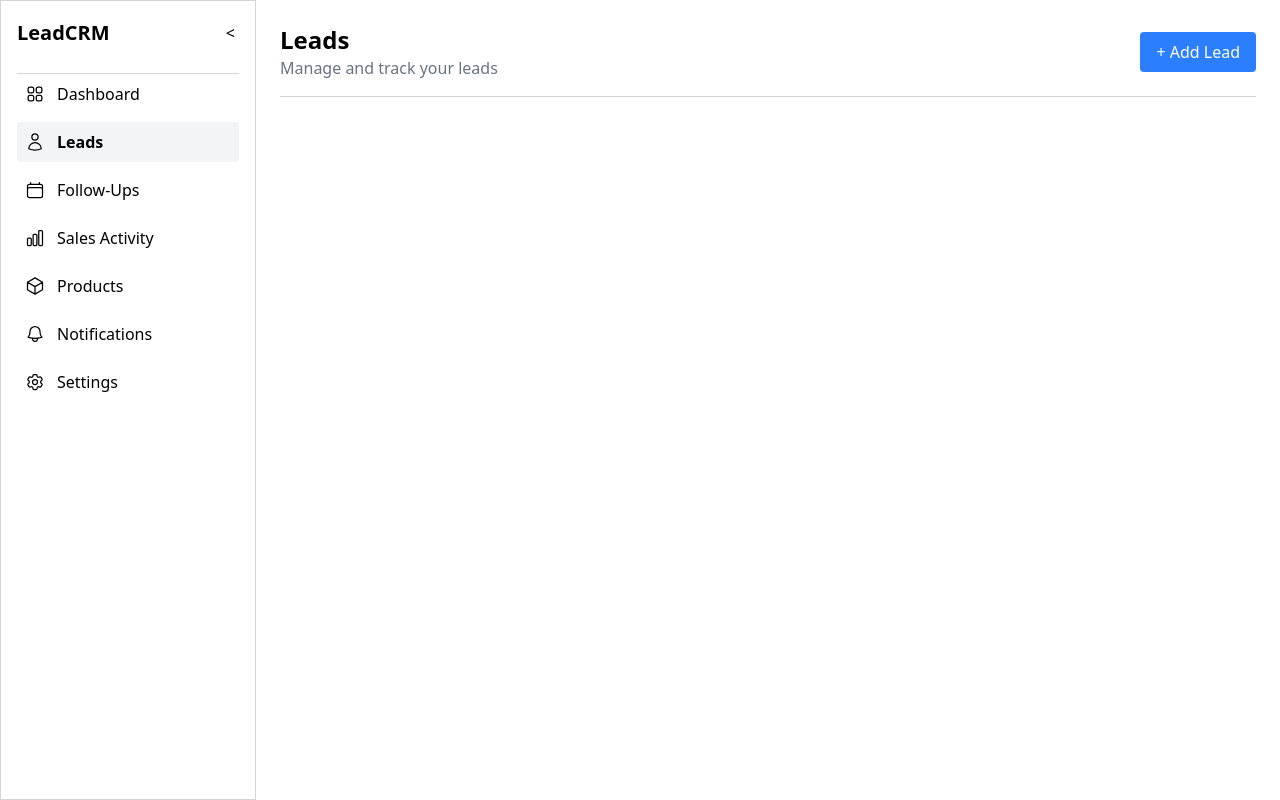
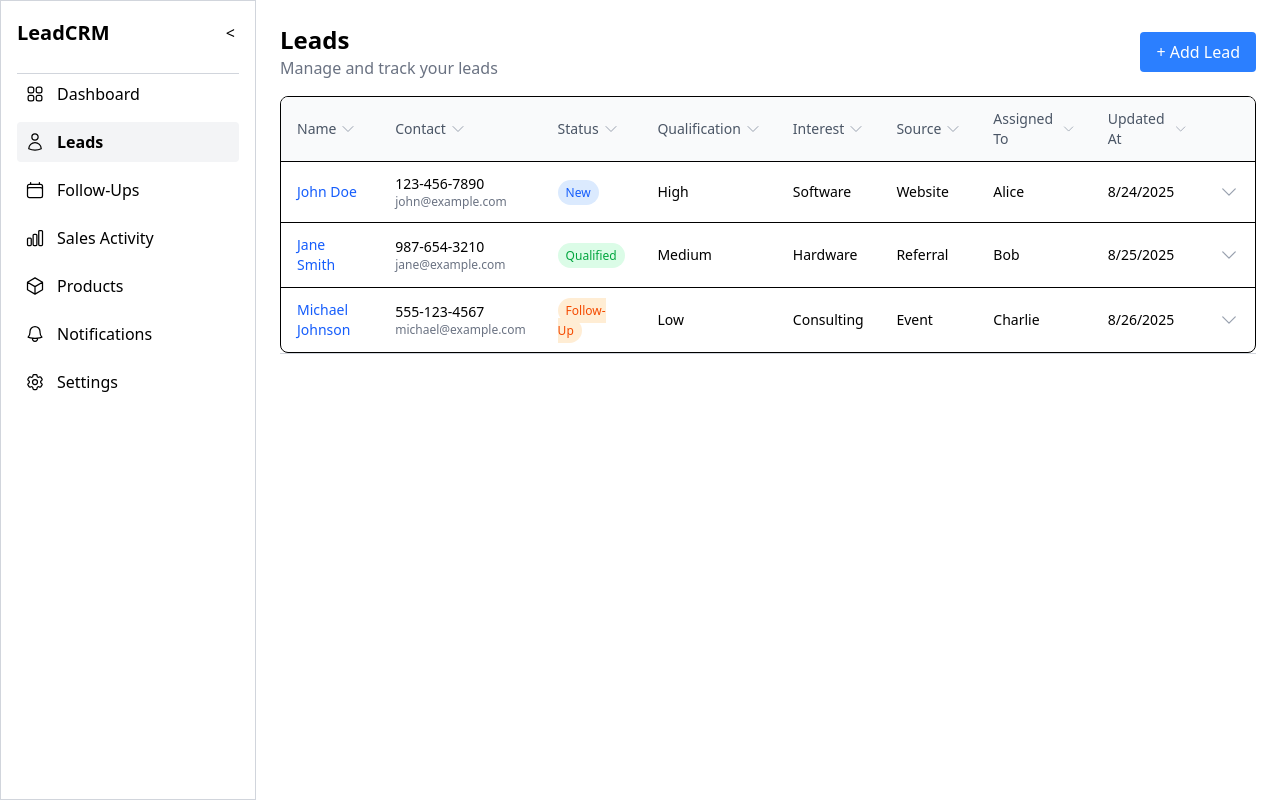
Before and after one commit to subhashdippu/2, a React (Vite) app: page / in a window 1280 px wide. Built offline with nearby package versions, Linux system fonts and the light colour scheme.

Commit message:
adding leadtable

```diff
--- /dev/null
+++ b/src/components/LeadTable.jsx
@@ -0,0 +1,73 @@
+import { ChevronDownIcon } from "@heroicons/react/24/outline";
+
+const statusColors = {
+  New: "bg-blue-100 text-blue-600",
+  Qualified: "bg-green-100 text-green-600",
+  Converted: "bg-purple-100 text-purple-600",
+  "Follow-Up": "bg-orange-100 text-orange-600",
+  "In Progress": "bg-yellow-100 text-yellow-600",
+};
+
+export default function LeadTable({ leads }) {
+  return (
+    <div className="overflow-x-auto border rounded-lg bg-white">
+      <table className="w-full text-sm text-left">
+        <thead className="bg-gray-50">
+          <tr>
+            {[
+              "Name",
+              "Contact",
+              "Status",
+              "Qualification",
+              "Interest",
+              "Source",
+              "Assigned To",
+              "Updated At",
+            ].map((col) => (
+              <th key={col} className="px-4 py-3 font-medium text-gray-600">
+                <div className="flex items-center gap-1">
+                  {col} <ChevronDownIcon className="w-4 h-4 text-gray-400" />
+                </div>
+              </th>
+            ))}
+            <th></th>
+          </tr>
+        </thead>
+        <tbody>
+          {leads.map((lead) => (
+            <tr key={lead._id} className="border-t">
+              <td className="px-4 py-3 text-blue-600 font-medium">
+                {lead.name}
+              </td>
+              <td className="px-4 py-3">
+                {lead.phone}
+                {lead.email ? (
+                  <div className="text-xs text-gray-500">{lead.email}</div>
+                ) : null}
+              </td>
+              <td className="px-4 py-3">
+                <span
+                  className={`px-2 py-1 rounded-full text-xs font-medium ${
+                    statusColors[lead.status] || "bg-gray-100 text-gray-600"
+                  }`}
+                >
+                  {lead.status}
+                </span>
+              </td>
+              <td className="px-4 py-3">{lead.qualification}</td>
+              <td className="px-4 py-3">{lead.interestField}</td>
+              <td className="px-4 py-3">{lead.source}</td>
+              <td className="px-4 py-3">{lead.assignedTo}</td>
+              <td className="px-4 py-3">
+                {new Date(lead.updatedAt).toLocaleDateString()}
+              </td>
+              <td className="px-4 py-3 text-right">
+                <ChevronDownIcon className="w-5 h-5 text-gray-400 cursor-pointer" />
+              </td>
+            </tr>
+          ))}
+        </tbody>
+      </table>
+    </div>
+  );
+}
--- a/src/pages/leadsPage.jsx
+++ b/src/pages/leadsPage.jsx
@@ -10,6 +10,7 @@ import {
   CalendarIcon,
   Bars3Icon,
 } from "@heroicons/react/24/outline";
+import LeadTable from "../components/LeadTable";
 
 export default function LeadsPage() {
   const [sidebarOpen, setSidebarOpen] = useState(true);
@@ -113,6 +114,7 @@ export default function LeadsPage() {
             + Add Lead
           </button>
         </div>
+        <LeadTable leads={leads} />
         <hr className="border-gray-300" />
       </div>
     </div>
```
